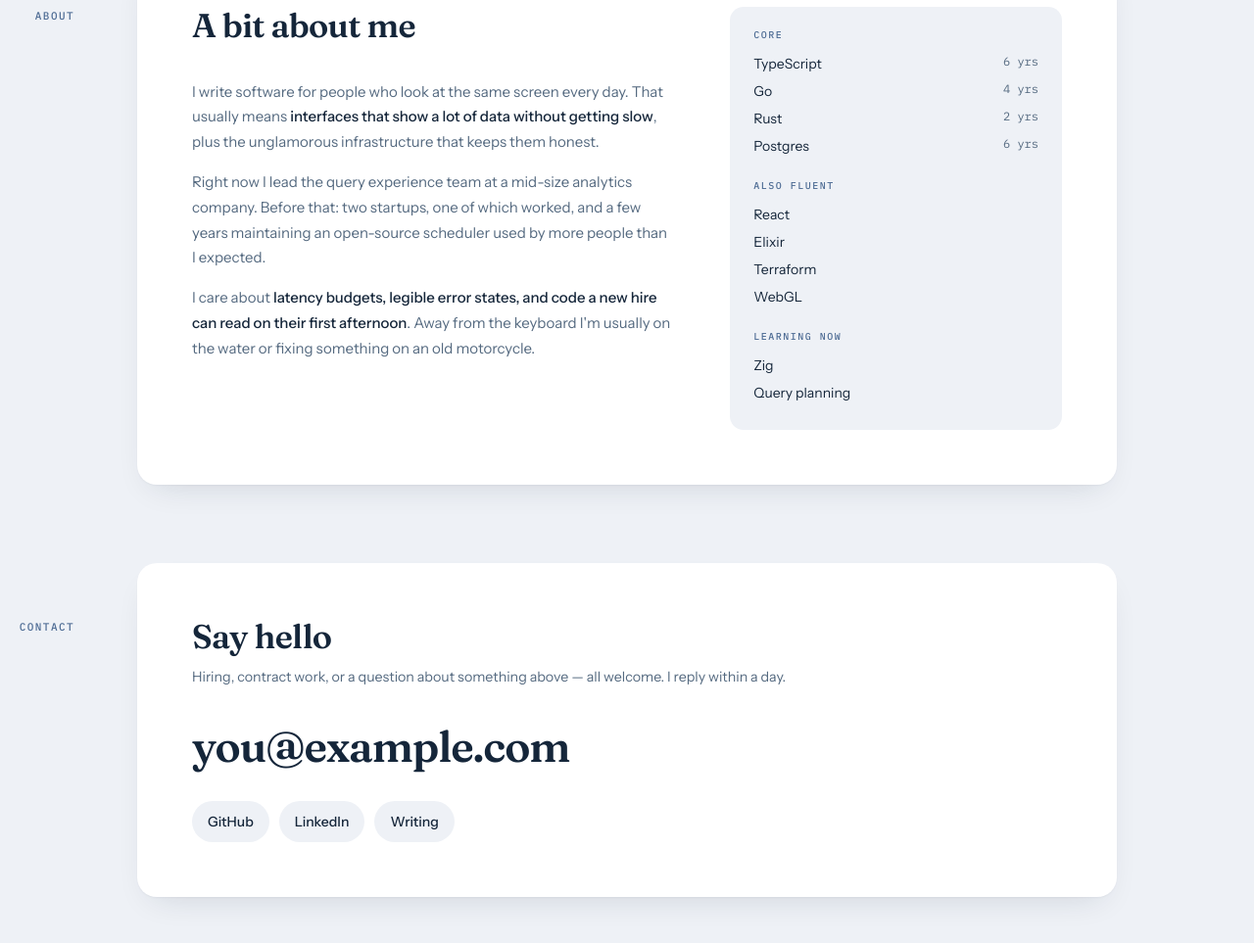
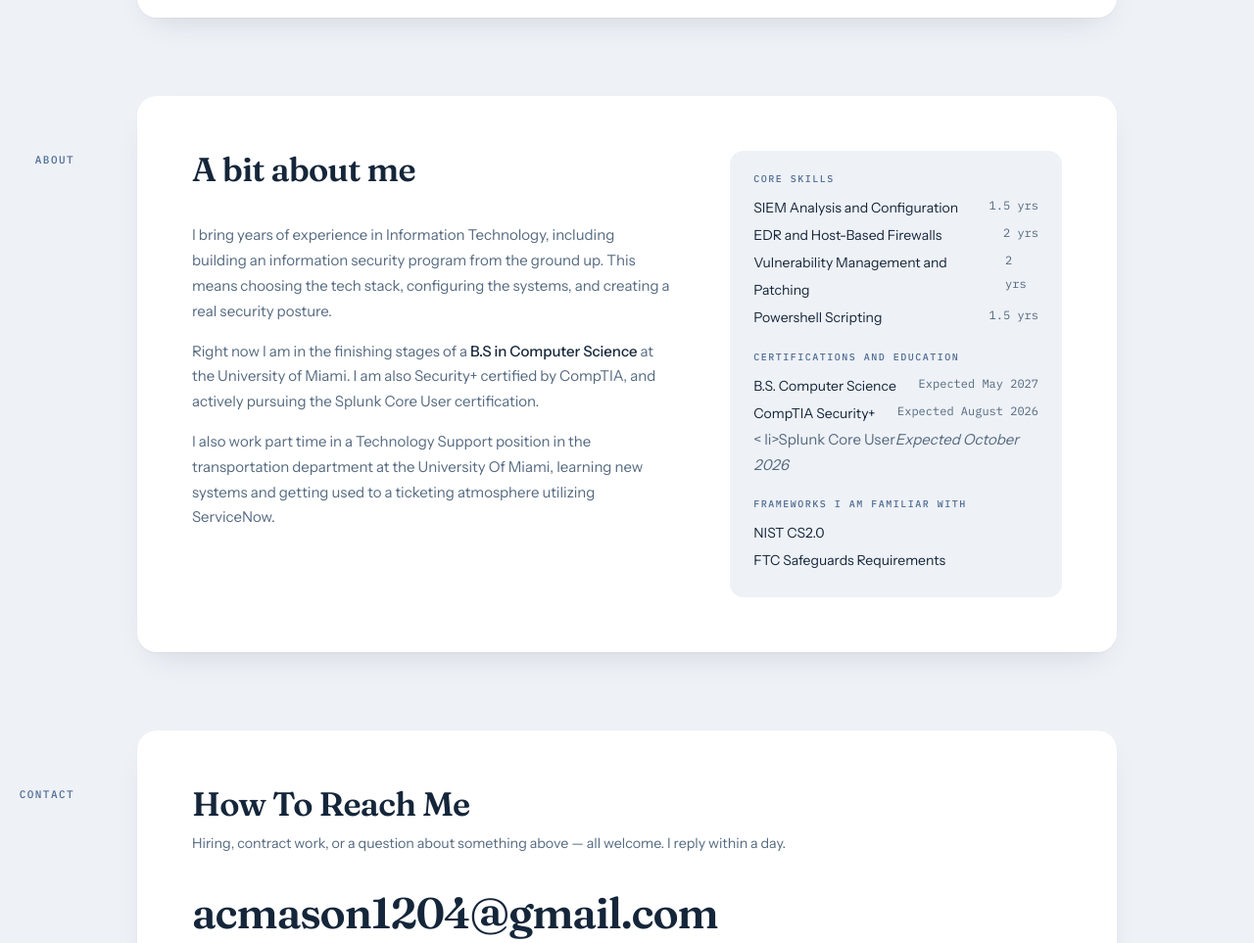
Before and after one commit to AustinM15/AustinM15.github.io, a plain HTML site: page index.html in a window 1280 px wide. Shown: the part 1837-2800 px from the top of the page at 98% size. Drawn offline with Linux system fonts and the light colour scheme.

Commit message:
Update index.html

```diff
--- a/index.html
+++ b/index.html
@@ -207,18 +207,18 @@ footer .wrap{display:flex;flex-wrap:wrap;gap:10px;justify-content:space-between;
       <div class="sheet">
         <p class="pill"><i class="pip"></i>Open to new work</p>
 
-        <h1>Austin Mason builds <em>calm</em> software.</h1>
+        <h1>Hello, I'm <em>Austin</em> I specialize in log analysis and incident response.</h1>
 
-        <p class="thesis">Engineer working on <b>developer tools and data-heavy interfaces</b>. Six years spent making things that stay fast long after the demo is over.</p>
+        <p class="thesis">I built an information security program from the ground up for a financial institution that has brought in millions in revenue.</p>
 
         <div class="actions">
           <a class="btn solid" href="mailto:you@example.com">Get in touch</a>
           <a class="btn ghost" href="#" target="_blank" rel="noopener">GitHub</a>
-          <a class="btn ghost" href="#">Résumé</a>
+          <a class="btn ghost" href="#">Resume</a>
         </div>
 
         <p class="meta">
-          <span>Miami, Florida</span> · Remote friendly · <span>Information Security Coordinator</span> at North Bay Imports
+          <span>Miami, Florida</span> · Open To Remote Work · <span>Information Security Coordinator</span> at North Bay Imports
         </p>
       </div>
     </div>
@@ -231,7 +231,7 @@ footer .wrap{display:flex;flex-wrap:wrap;gap:10px;justify-content:space-between;
       <div class="sheet rise">
         <div class="head">
           <h2>Selected work</h2>
-          <p>Four projects I'd want to talk about, newest first.</p>
+          <p>An inside look into some of my projects and work</p>
         </div>
 
         <a class="row" href="tidewater.html">
@@ -285,30 +285,29 @@ footer .wrap{display:flex;flex-wrap:wrap;gap:10px;justify-content:space-between;
         <div class="split">
           <div class="prose">
             <div class="head"><h2>A bit about me</h2></div>
-            <p>I write software for people who look at the same screen every day. That usually means <b>interfaces that show a lot of data without getting slow</b>, plus the unglamorous infrastructure that keeps them honest.</p>
-            <p>Right now I lead the query experience team at a mid-size analytics company. Before that: two startups, one of which worked, and a few years maintaining an open-source scheduler used by more people than I expected.</p>
-            <p>I care about <b>latency budgets, legible error states, and code a new hire can read on their first afternoon</b>. Away from the keyboard I'm usually on the water or fixing something on an old motorcycle.</p>
+            <p>I bring years of experience in Information Technology, including building an information security program from the ground up. This means choosing the tech stack, configuring the systems, and creating a real security posture.</p>
+            <p>Right now I am in the finishing stages of a <b>B.S in Computer Science</b> at the University of Miami. I am also Security+ certified by CompTIA, and actively pursuing the Splunk Core User certification. </p>
+            <p>I also work part time in a Technology Support position in the transportation department at the University Of Miami, learning new systems and getting used to a ticketing atmosphere utilizing ServiceNow.</p>
           </div>
 
           <aside class="kit">
-            <h4>Core</h4>
+            <h4>Core Skills</h4>
             <ul>
-              <li>TypeScript <i>6 yrs</i></li>
-              <li>Go <i>4 yrs</i></li>
-              <li>Rust <i>2 yrs</i></li>
-              <li>Postgres <i>6 yrs</i></li>
+              <li>SIEM Analysis and Configuration <i>1.5 yrs</i></li>
+              <li>EDR and Host-Based Firewalls <i>2 yrs</i></li>
+              <li>Vulnerability Management and Patching <i>2 yrs</i></li>
+              <li>Powershell Scripting <i>1.5 yrs</i></li>
             </ul>
-            <h4>Also fluent</h4>
+            <h4>Certifications and Education</h4>
             <ul>
-              <li>React</li>
-              <li>Elixir</li>
-              <li>Terraform</li>
-              <li>WebGL</li>
+               <li>B.S. Computer Science<i>Expected May 2027</i></li>
+               <li>CompTIA Security+<i>Expected August 2026</i></li>
+          <     li>Splunk Core User<i>Expected October 2026</i></li>
             </ul>
-            <h4>Learning now</h4>
+            <h4>Frameworks I Am Familiar With</h4>
             <ul>
-              <li>Zig</li>
-              <li>Query planning</li>
+              <li>NIST CS2.0</li>
+              <li>FTC Safeguards Requirements</li>
             </ul>
           </aside>
         </div>
@@ -322,14 +321,13 @@ footer .wrap{display:flex;flex-wrap:wrap;gap:10px;justify-content:space-between;
       <p class="label">Contact</p>
       <div class="sheet rise">
         <div class="head">
-          <h2>Say hello</h2>
+          <h2>How To Reach Me</h2>
           <p>Hiring, contract work, or a question about something above — all welcome. I reply within a day.</p>
         </div>
-        <a class="mail" href="mailto:you@example.com">you@example.com</a>
+        <a class="mail" href="mailto:you@example.com">acmason1204@gmail.com</a>
         <div class="elsewhere">
-          <a href="#" target="_blank" rel="noopener">GitHub</a>
-          <a href="#" target="_blank" rel="noopener">LinkedIn</a>
-          <a href="#" target="_blank" rel="noopener">Writing</a>
+               <a href="https://github.com/AustinM15" target="_blank" rel="noopener">GitHub</a>
+               <a href="www.linkedin.com/in/austin-mason1" target="_blank" rel="noopener">LinkedIn</a>
         </div>
       </div>
     </div>
```
